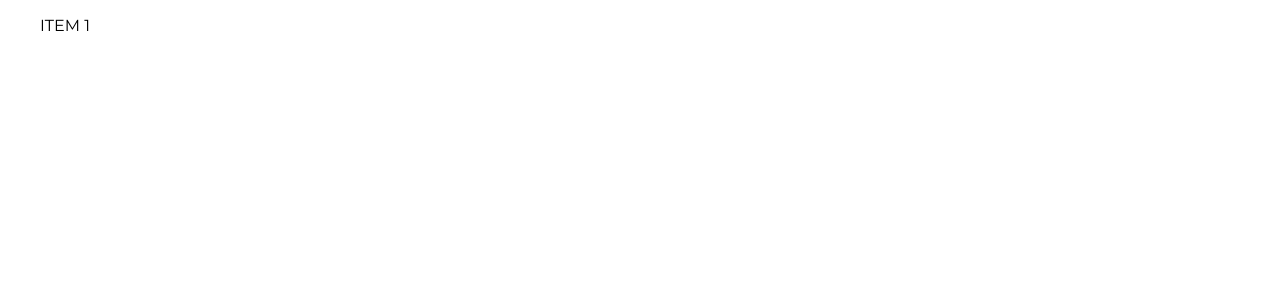
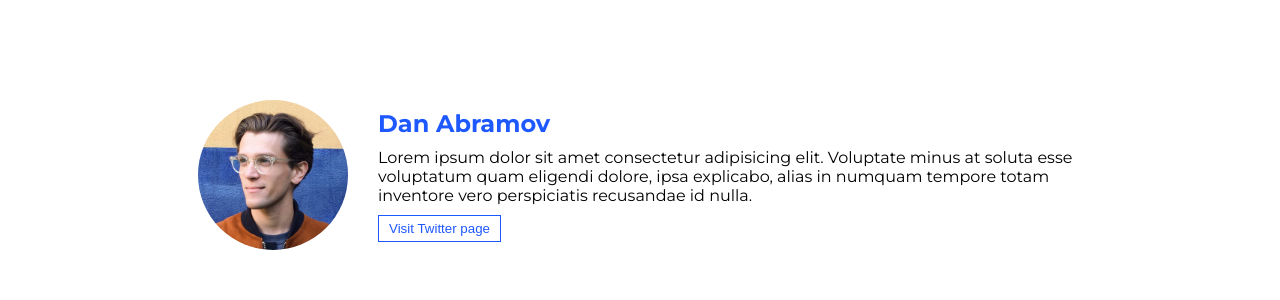
Before and after one commit to dariusz75/react-basics-refreshing, a React (Create React App) app: page / in a window 1280 px wide. Shown: the top 300 px of the page. Built offline with nearby package versions, Linux system fonts and the light colour scheme.

Commit message:
styling added

```diff
--- a/src/components/ListWrapper/ListItem/ListItem.css
+++ b/src/components/ListWrapper/ListItem/ListItem.css
@@ -1,5 +1,34 @@
-.listItemWrapper {
+.listItem__wrapper {
   margin: 0;
-  padding: 0;
+  padding: 50px 30px;
   list-style: none;
+  display: flex;
+  align-items: center;
 }
+
+.listItem__image {
+  margin-right: 30px;
+  width: 150px;
+  height: 150px;
+  border-radius: 50%;
+  flex-shrink: 0;
+}
+
+.listItem__name {
+  margin: 0;
+  color: #1e58ff;
+  font-weight: 700;
+}
+
+.listItem__description {
+  margin: 10px 0;
+  font-weight: 300;
+}
+
+.listItem__button {
+  padding: 5px 10px;
+  font-weight: 500;
+  background: none;
+  border: solid 1px #1e58ff;
+  color: #1e58ff;
+}
--- a/src/components/ListWrapper/ListItem/ListItem.js
+++ b/src/components/ListWrapper/ListItem/ListItem.js
@@ -1,9 +1,21 @@
 import React from 'react';
 import './ListItem.css';
 
+import danAbramovImage from '../../../assets/images/danabramov.jpg';
+
 const ListItem = () => (
-  <li className="listItemWrapper">
-    ITEM 1
+  <li className="listItem__wrapper">
+    <img className="listItem__image" src={danAbramovImage} />
+    <div>
+      <h2 className="listItem__name">Dan Abramov</h2>
+      <p className="listItem__description">
+        Lorem ipsum dolor sit amet consectetur adipisicing elit.
+        Voluptate minus at soluta esse voluptatum quam eligendi dolore,
+        ipsa explicabo, alias in numquam tempore totam inventore vero
+        perspiciatis recusandae id nulla.
+      </p>
+      <button className="listItem__button">Visit Twitter page</button>
+    </div>
   </li>
 );
 
--- /dev/null
+++ b/src/components/ListWrapper/ListWrapper.css
@@ -0,0 +1,4 @@
+.listWrapper__wrapper {
+  margin: 50px auto 0 auto;
+  width: 80vw;
+}
--- a/src/components/ListWrapper/ListWrapper.js
+++ b/src/components/ListWrapper/ListWrapper.js
@@ -1,9 +1,10 @@
 import React from 'react';
+import './ListWrapper.css';
 
 import ListItem from './ListItem/ListItem';
 
 const ListWrapper = () => (
-  <ul>
+  <ul className="listWrapper__wrapper">
     <ListItem />
   </ul>
 );
```
